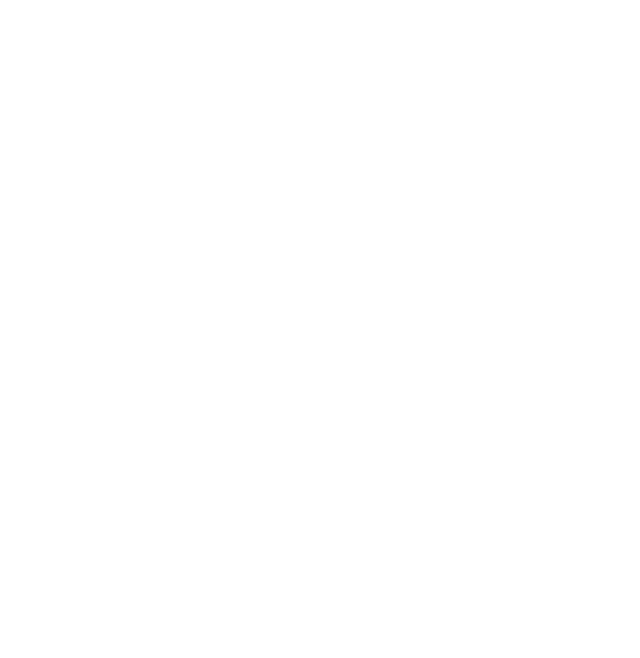
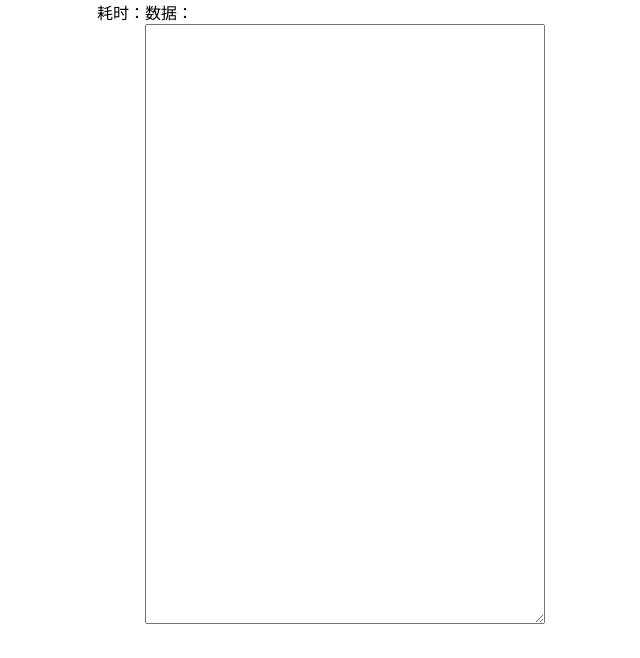
Before and after one commit to wangmengHB/tfjs-model-blazeface, a website: page demo/index.html in a window 1280 px wide. Shown: the whole page, without its empty margins (223-863 px from the left). Drawn offline with Linux system fonts and the light colour scheme.

Commit message:
update demo

```diff
--- a/demo/index.html
+++ b/demo/index.html
@@ -15,12 +15,13 @@ limitations under the License.
 
 <style>
   body {
-    margin: 25px;
+    margin: 0px;
+    padding: 0;
+    display: flex;
   }
 
   #main {
     position: relative;
-    margin: 50px 0;
   }
 
   canvas {
@@ -29,15 +30,15 @@ limitations under the License.
     left: 0;
   }
 
-  #description {
-    margin-top: 20px;
+  .description{
     width: 600px;
+    margin-left: 20px;
+    text-align: left;
+    display: flex;
+
   }
 
-  #description-title {
-    font-weight: bold;
-    font-size: 18px;
-  }
+
 </style>
 
 <body>
@@ -51,4 +52,14 @@ limitations under the License.
     </video>
     <canvas id="output"></canvas>
   </div>
+  <div class="description">
+    <div>
+      <div>耗时：</div>
+      <div id="time"></div>
+    </div>
+    <div>
+      <div>数据：</div>
+      <textarea id="outputlog" style="height: 600px; width: 400px;"></textarea>
+    </div>
+  </div>
 </body>
```
Also changed, not shown: demo/index.js (+12 -3 lines), 1 other file.
